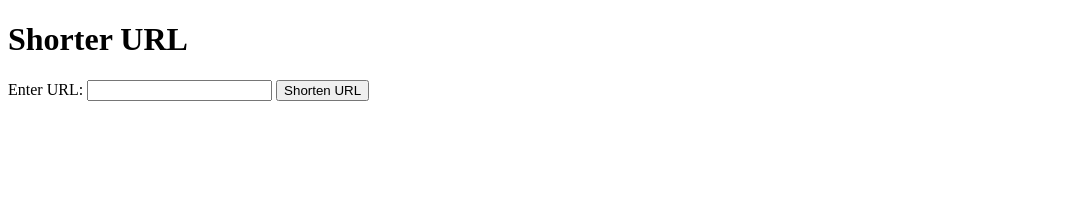
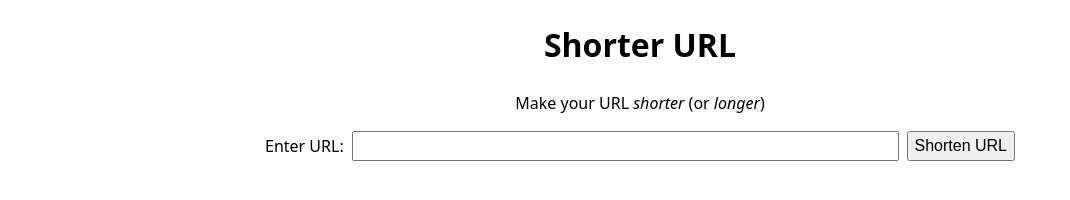
Before and after one commit to xuchunyang/shorter-url, a website: page index.html in a window 1280 px wide. Shown: the whole page, without its empty margins (0-1070 px from the left). Drawn offline with Linux system fonts and the light colour scheme.

Commit message:
Add style

```diff
--- a/index.html
+++ b/index.html
@@ -4,9 +4,48 @@
     <meta charset="utf-8">
     <meta name="viewport" content="width=device-width, initial-scale=1">
     <title>Shorter URL</title>
+    <style>
+      body {
+        font-family: system-ui, sans-serif;
+        line-height: 1.5;
+        max-width: 750px;
+        margin: 0 auto;
+        text-align: center;
+      }
+
+      form {
+        display: flex;
+        align-items: center;
+      }
+
+      input {
+        flex: 1;
+        margin: 0 0.5em;
+      }
+
+      input,
+      button {
+        font-size: 100%;
+        line-height: inherit;
+      }
+
+      a {
+        text-decoration: none;
+      }
+
+      a:link,
+      a:visited {
+        color: #006cff;
+      }
+
+      a:hover {
+        text-decoration: underline;
+      }
+    </style>
   </head>
   <body>
     <h1>Shorter URL</h1>
+    <p>Make your URL <em>shorter</em> (or <em>longer</em>)</p>
     <form>
       <label for="url">Enter URL:</label>
       <input id="url" type="url" required>
```
